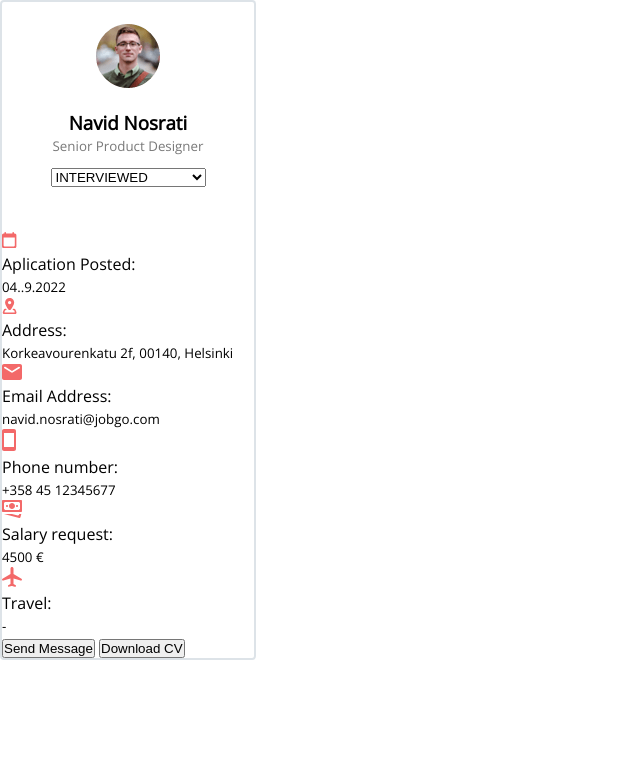
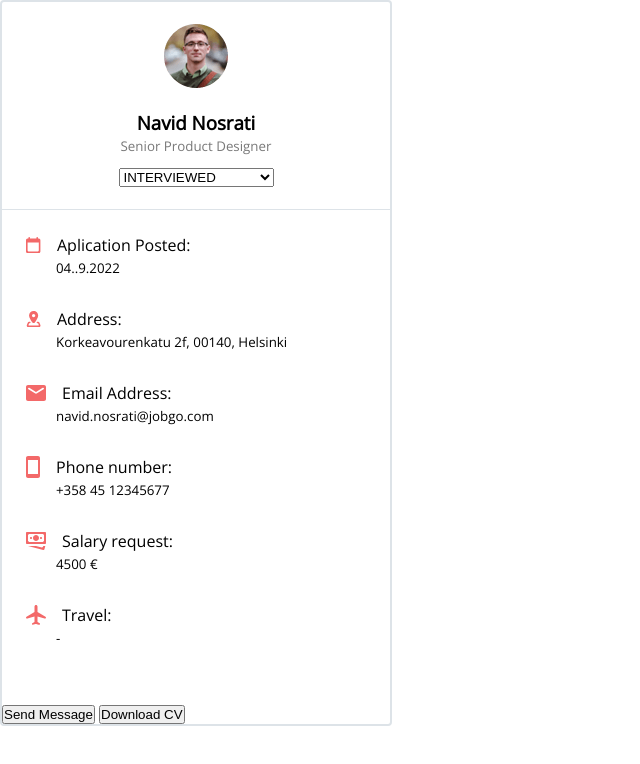
Before and after one commit to SanazBHMN/JobGo-application-view, a plain HTML site: page index.html in a window 1280 px wide. Shown: the whole page, without its empty margins (0-640 px from the left). Drawn offline with nearby package versions, Linux system fonts and the light colour scheme.

Commit message:
Set sizes for profile details

```diff
--- a/style.css
+++ b/style.css
@@ -16,7 +16,7 @@ body {
 }
 
 aside {
-  width: 20%;
+  width: 392px;
   border: 2px solid var(--border-color);
   border-radius: 4px;
 }
@@ -28,6 +28,7 @@ aside {
   justify-content: center;
   align-items: center;
   padding: 22px 24px;
+  border-bottom: 1px solid var(--border-color);
 }
 
 .profile img {
@@ -38,3 +39,29 @@ aside {
   color: var(--color-neutral);
   margin: 2px 0 10px;
 }
+
+/* profile details */
+.profile-details {
+  padding-left: 24px;
+  padding: 24px 0 24px 24px;
+}
+
+.user-info {
+  margin-bottom: 30px;
+}
+
+.headline {
+  /* background-color: green; */
+  display: flex;
+}
+
+.headline .icon {
+  margin-right: 16px;
+  display: flex;
+  justify-content: center;
+  align-items: center;
+}
+
+.data {
+  margin-left: 30px;
+}
```
Also changed, not shown: index.html (+0 -1 lines).
